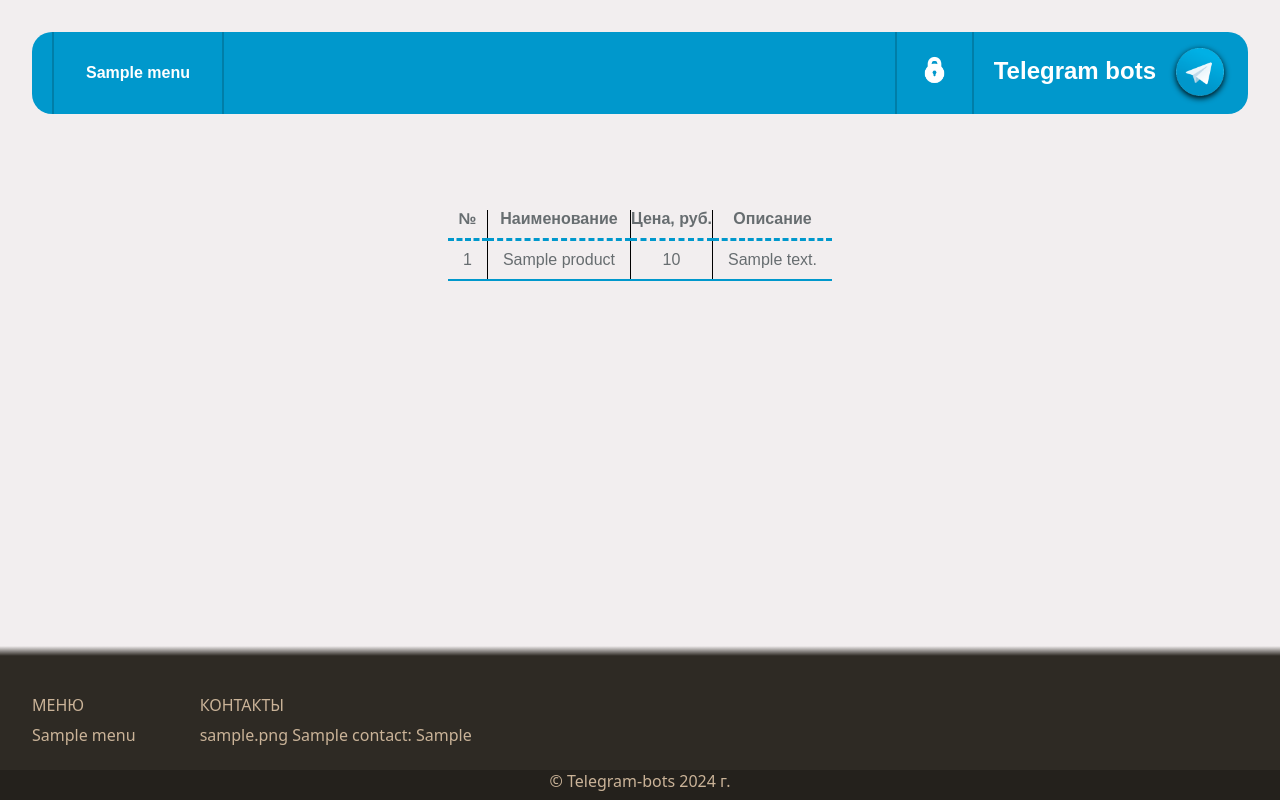
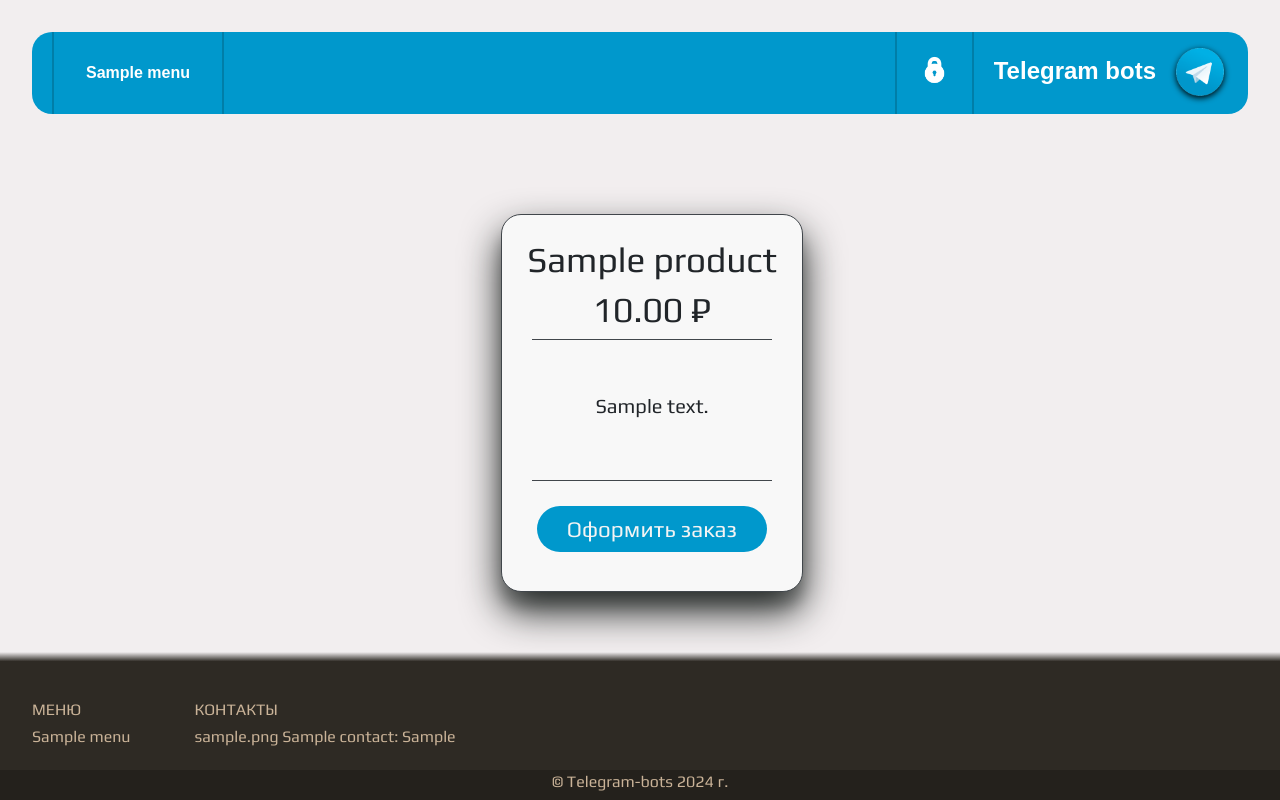
Before and after one commit to NormanwOw/DJANGO.site-Telegram-bots, a Django app: page /prices/ in a window 1280 px wide. Run offline with Django 5.2, Linux system fonts and the light colour scheme; tables that the repository leaves empty hold one stand-in row (values such as "Sample post"); some libraries are stand-ins or nearby versions.

Commit message:
v0.6.7 -completed frontend for prices page -updated Product model, set ordering by pk

```diff
--- a/main/models.py
+++ b/main/models.py
@@ -16,6 +16,7 @@ class Product(models.Model):
         db_table = 'product'
         verbose_name = 'Товар'
         verbose_name_plural = 'Товары'
+        ordering = 'pk',
 
     def __str__(self):
         return self.title
--- a/main/templates/main/prices.html
+++ b/main/templates/main/prices.html
@@ -1,7 +1,6 @@
 {% extends 'main/base.html' %}
 {% load static %}
 {% load main_tags %}
-
 
 {% block css %}
     <link rel="stylesheet" href="{% static 'css/style.css' %}">
@@ -11,23 +10,21 @@
 {% block content %}
 <div class="logo-wrapper">
     <div class="logo-container">
-        <table>
-            <tr>
-                <th>№</th>
-                <th>Наименование</th>
-                <th>Цена, руб.</th>
-                <th>Описание</th>
-            </tr>
+        <div class="container">
+            <div class="package-container">
             {% product_list as products %}
             {% for product in products %}
-            <tr>
-                <td>{{ product.id }}</td>
-                <td>{{ product.title }}</td>
-                <td>{{ product.price }}</td>
-                <td>{{ product.description }}</td>
-            </tr>
+              <div class="packages">
+                <h1>{{ product.title }}</h1>
+                <h2 class="text">{{ product.price|stringformat:"i"|add:".00" }} &#x20bd;</h2>
+                <div class="list">
+                  <p>{{ product.description }}</p>
+                </div>
+                <a href="{% url 'main:new-order' %}" class="button">Оформить заказ</a>
+              </div>
             {% endfor %}
-        </table>
+            </div>
+        </div>
     </div>
 </div>
 {% endblock %}
--- a/static/css/style_prices.css
+++ b/static/css/style_prices.css
@@ -1,48 +1,96 @@
-.logo-wrapper {
-    margin-top: 6em;
+@import url("https://fonts.googleapis.com/css2?family=Play:wght@400;700&display=swap");
+
+body {
+  font-family: "Play", sans-serif;
 }
 
-table {
-    width: 100%;
-    font-family: Arial, Helvetica, sans-serif;
-    border-collapse: collapse;
+.logo-wrapper {
+  margin-top: 0;
 }
 
-th {
-    padding-bottom: 10px;
-    border-bottom: 3.5px rgb(0, 152, 204) dashed;
-    border-right: 1px black solid;
+.container {
+  width: 100%;
 }
 
-th:last-child {
-    border-right: none;
+.packages {
+  margin: 20px;
+  width: 300px;
+  padding-top: 1.5em;
+  padding-bottom: 1.5em;
+  height: 100%;
+  background-color: #f8f8f8;
+  display: flex;
+  flex-direction: column;
+  align-items: center;
+  text-align: center;
+  border-radius: 20px;
+  border: #41464b 1px solid;
+  box-shadow: 0 19px 38px rgba(30, 35, 33, 1), 0 15px 12px rgba(30, 35, 33, 0.2);
+  flex-wrap: wrap;
+  color: #212529;
 }
 
-td {
-    border-right: 1px black solid;
-    padding: 10px;
-    padding-inline: 15px;
+h1, h2 {
+  font-size: 2.2em;
 }
 
-td:first-child {
-    text-align: right;
+.list p {
+  font-size: 20px;
+  list-style: none;
+  padding-inline-start: 0;
+  padding: 10px;
 }
 
-td:nth-child(2) {
-    text-align: left;
+.list {
+  display: flex;
+  justify-content: center;
+  align-items: center;
+  width: 80%;
+  height: 140px;
+  border-top: 1px solid #41464b;
+  border-bottom: 1px solid #41464b;
 }
 
-td:nth-child(4) {
-    text-align: left;
-    border: none;
+ol, ul {
+  padding: 0;
 }
 
-tr:last-child {
-    border-bottom: 2.5px rgb(0, 152, 204) solid;
+.top {
+  display: flex;
+  flex-direction: column;
+  align-items: center;
 }
 
-@media (min-width: 2000px){
-    th, td {
-        font-size: 1.5em;
-    }
+input, label {
+  display: inline-block;
+  vertical-align: middle;
+  margin: 10px 0;
 }
+
+.button {
+  padding: 10px 30px;
+  text-decoration: none;
+  font-size: 1.4em;
+  margin: 25px 15px 15px;
+  border-radius: 50px;
+  color: #f4f4f4;
+  background-color: #0098cc;
+  transition: all 0.3s ease 0s;
+}
+
+.button:hover {
+  transform: scale(1.03);
+}
+
+.package-container {
+  display: flex;
+  align-items: center;
+  justify-content: center;
+  flex-wrap: wrap;
+}
+
+@media (min-width: 1200px) {
+  .logo-wrapper {
+    margin-top: 5em;
+  }
+}
```
